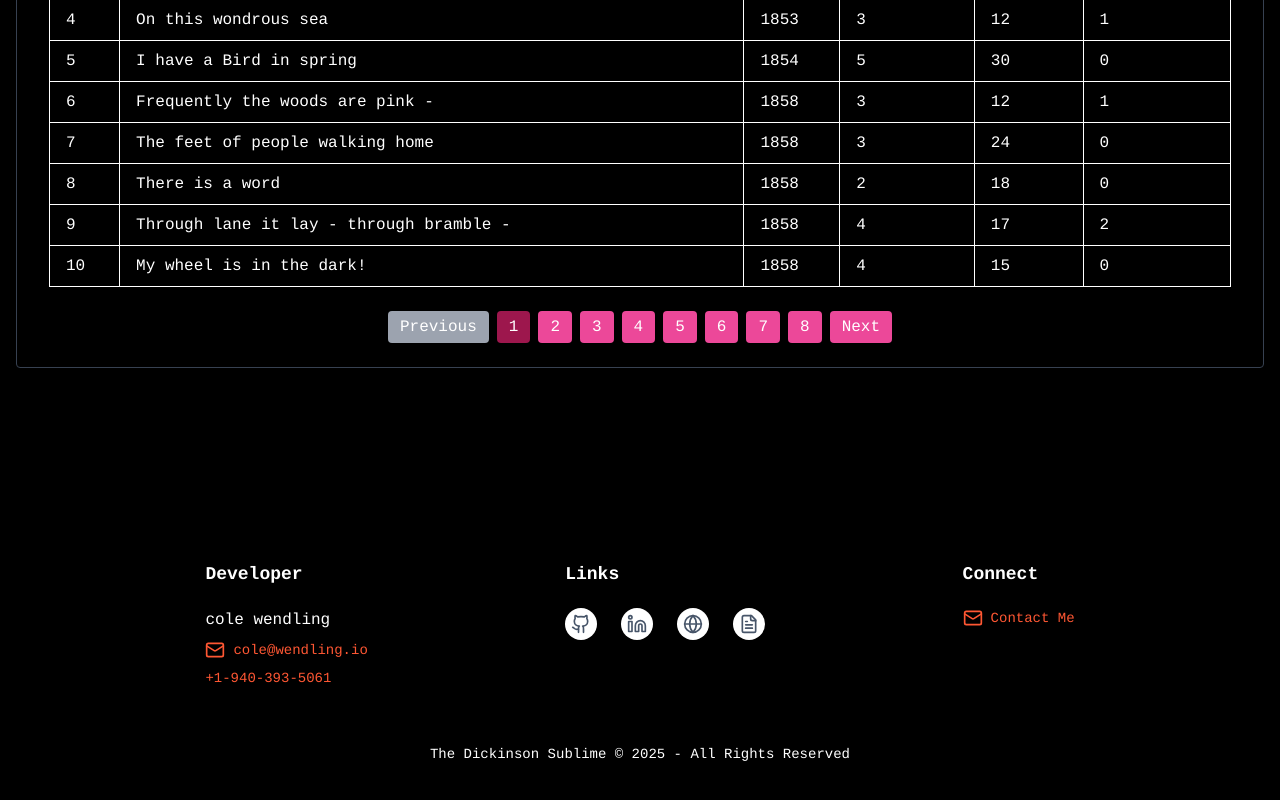
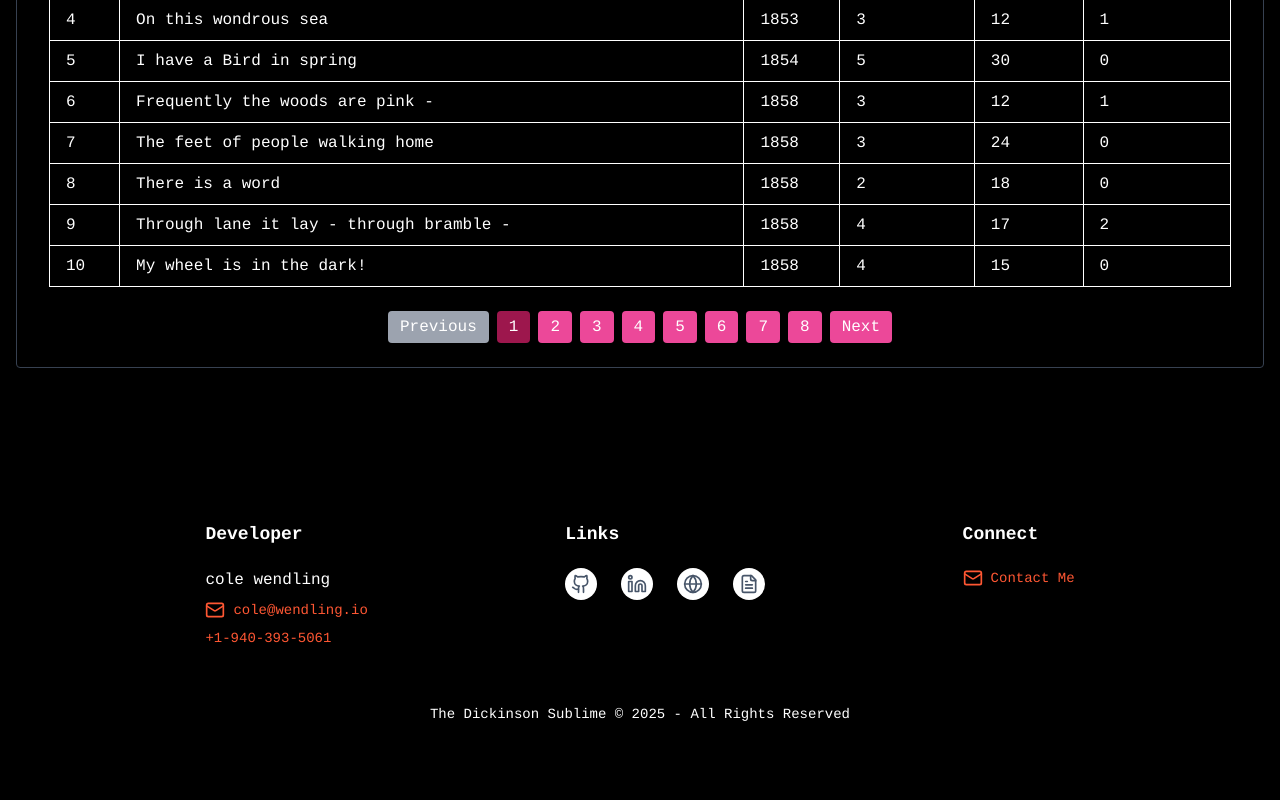
Before and after one commit to colewendling/emily-dickinson-sublime, a Next.js app: page / in a window 1280 px wide. Shown: the part 1772-2572 px from the top of the page. Built offline with nearby package versions, Linux system fonts and the light colour scheme; no server answers.

Commit message:
decrease margin top of footer

```diff
--- a/app/components/Footer.tsx
+++ b/app/components/Footer.tsx
@@ -3,7 +3,7 @@ import { Mail, Github, Linkedin, FileText, Globe } from 'lucide-react';
 
 const Footer = () => {
   return (
-    <footer className="w-full text-white py-20 mt-12">
+    <footer className="w-full text-white py-20 mt-2">
       <div className="max-w-screen-xl mx-auto px-4 flex flex-col md:flex-row justify-evenly items-center md:items-start gap-12 py-4 md:gap-6">
 
         {/* Contact Info */}
```
